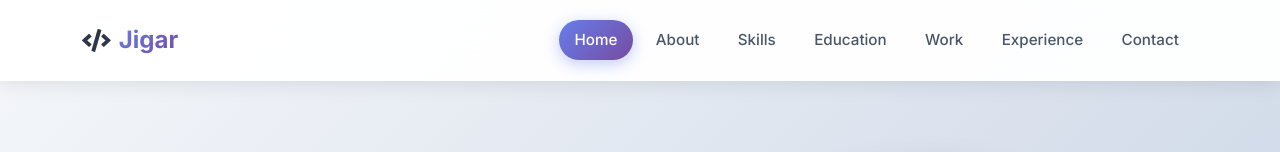
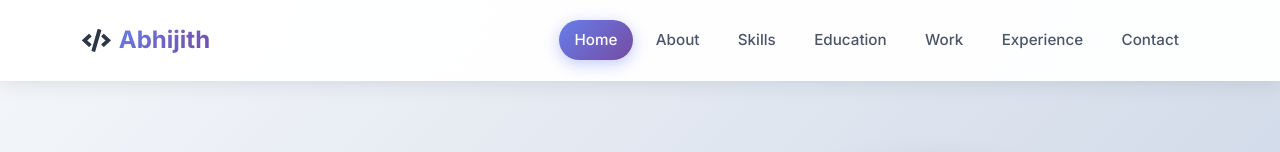
Before and after one commit to AbhiK1237/personal-portfolio, a React (Vite) app: page / in a window 1280 px wide. Shown: the top 152 px of the page. Built offline with nearby package versions, Linux system fonts and the light colour scheme.

Commit message:
updated navbar

```diff
--- a/src/components/Navbar.jsx
+++ b/src/components/Navbar.jsx
@@ -76,7 +76,7 @@ const Navbar = () => {
               whileTap={{ scale: 0.95 }}
             >
               <FaCode className="brand-icon" />
-              <span className="brand-text">Jigar</span>
+              <span className="brand-text">Abhijith</span>
             </motion.div>
           </BootstrapNavbar.Brand>
 
```
